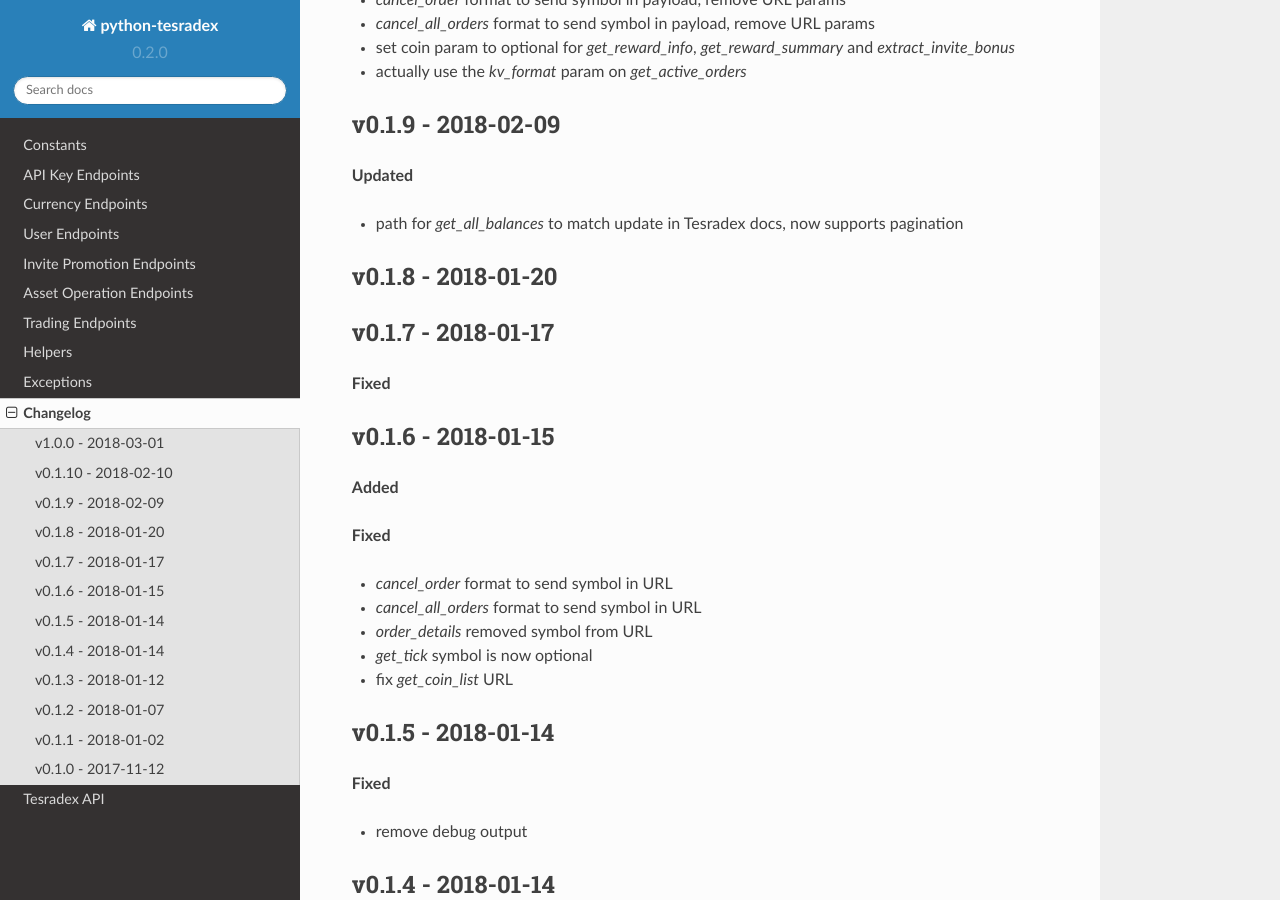
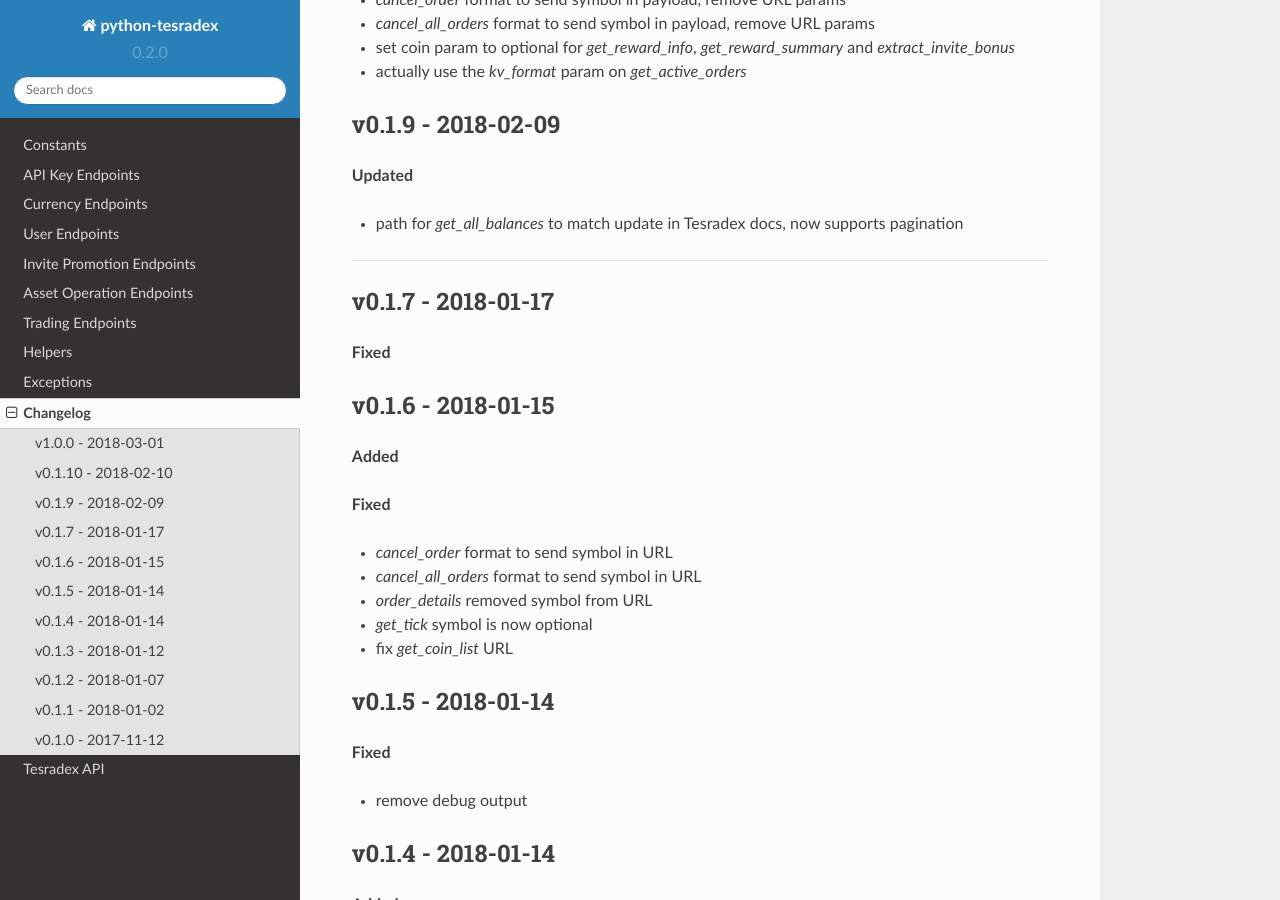
Before and after one commit to TesrabNetwork/python-tesradex, a Sphinx documentation site: the page built from docs/changelog.rst, in a window 1280 px wide and 900 px high, scrolled down 1028 px. Built offline with Sphinx 7.4.7 and the Read the Docs theme 2.0.0, drawn with Linux system fonts in a browser that asks for light colours; formulas are drawn with MathJax 3; pages that are not in the unit, such as notebooks, are missing from menus.

Commit message:
Update changelog.rst

```diff
--- a/docs/changelog.rst
+++ b/docs/changelog.rst
@@ -50,7 +50,7 @@
 
 - path for `get_all_balances` to match update in Tesradex docs, now supports pagination
 
-v0.1.8 - 2018-01-20
+
 ^^^^^^^^^^^^^^^^^^^
 
 
```
